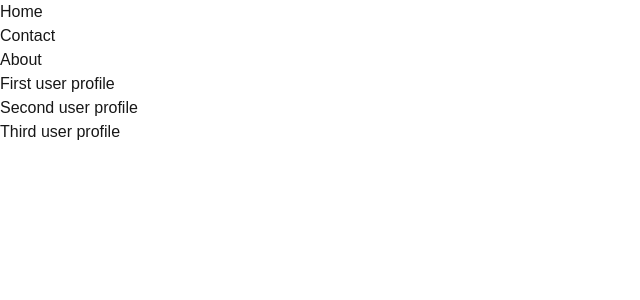
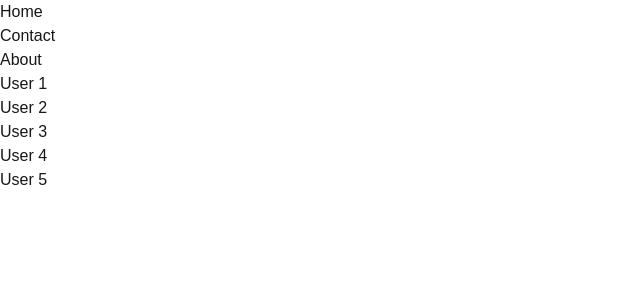
Before and after one commit to Phanty78/fullstack, a Next.js app: page /users in a window 1280 px wide. Shown: the top 300 px of the page, without its empty margins (0-640 px from the left). Built offline with nearby package versions, Linux system fonts and the light colour scheme.

Commit message:
Create userprofile and userslist components Refactoring

```diff
--- a/src/app/users/page.tsx
+++ b/src/app/users/page.tsx
@@ -1,17 +1,9 @@
-import Link from "next/link";
+import UsersList from "@/components/ui/userslist";
 
 export default function Users() {
   return (
-    <ul>
-      <li>
-        <Link href="/users/1">First user profile</Link>
-      </li>
-      <li>
-        <Link href="/users/2">Second user profile</Link>
-      </li>
-      <li>
-        <Link href="/users/3">Third user profile</Link>
-      </li>
-    </ul>
+    <>
+      <UsersList />
+    </>
   );
 }
--- /dev/null
+++ b/src/components/ui/userslist.tsx
@@ -0,0 +1,15 @@
+import Link from "next/link";
+
+export default function UsersList() {
+  const usersArray = [1, 2, 3, 4, 5];
+
+  return (
+    <ul>
+      {usersArray.map((user, index) => (
+        <li key={index}>
+          <Link href={`/users/${user}`}>User {user}</Link>
+        </li>
+      ))}
+    </ul>
+  );
+}
```
Also changed, not shown: src/app/users/[id]/page.tsx (+3 -5 lines), src/components/ui/userprofile.tsx (added, +10 -0 lines).
